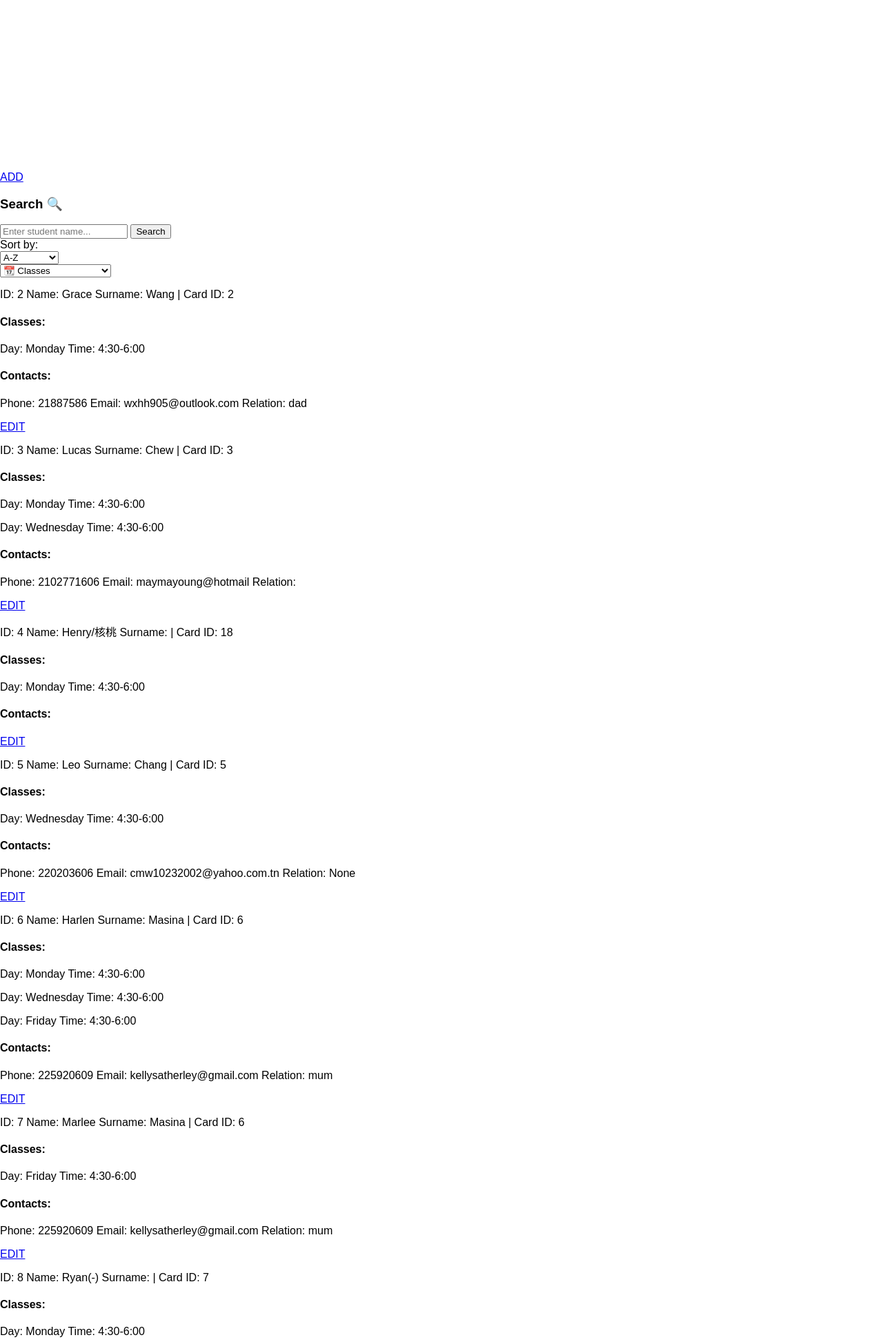
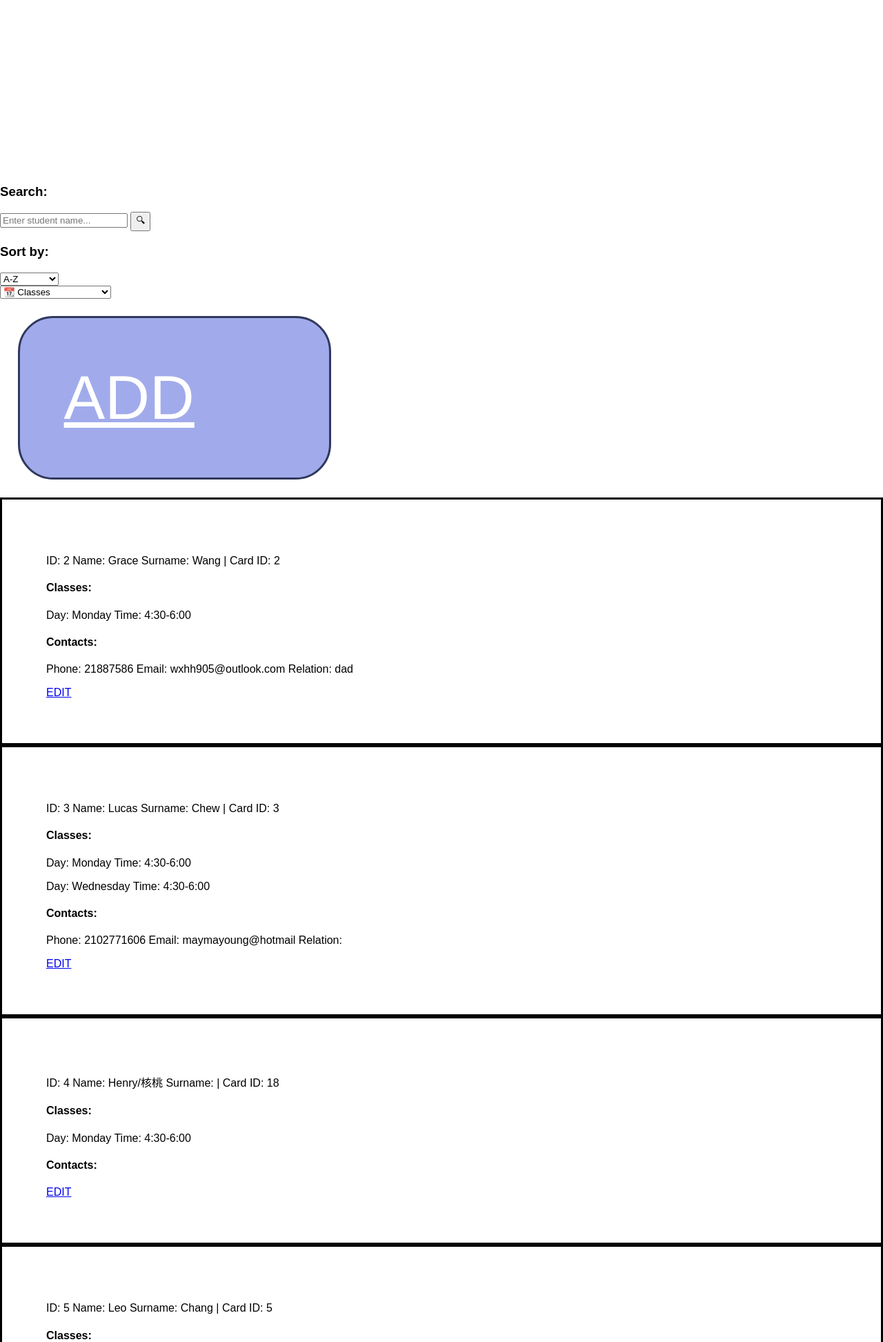
Before and after one commit to Av510/ambition_TKD, a Flask app: page /students in a window 1280 px wide. Shown: the part 520-2465 px from the top of the page at 69% size. Run offline with Flask 3, Linux system fonts and the light colour scheme; data comes from the database, SQL or seed files in the repository.

Commit message:
Refactor student page layout and styles

```diff
--- a/attendance_tracker/Templates/studentpage.html
+++ b/attendance_tracker/Templates/studentpage.html
@@ -8,11 +8,13 @@ Students
 
 <link rel="stylesheet" href="{{ url_for('static', filename='studentpage.css') }}">
 
-    <a href="{{ url_for('add_student', og_page=request.full_path)}}">ADD</a>
-
     <main>
 
-            <h3> Search 🔍 </h3>
+        <div class="controls">
+
+          <section class="search-section">
+
+            <h3> Search:</h3>
 
             <form method = "GET" action = "{{ url_for('search_student') }}" >
 
@@ -20,7 +22,7 @@ Students
 
               <input type = "text" name ="user_search" placeholder="Enter student name...">
               <button type="submit">
-                      Search
+                      🔍︎
               </button>
             </form>
 
@@ -29,8 +31,11 @@ Students
                 <p>make sure to check your spelling and search text only</p>
             {% endif %}
 
+          </section>
 
-            Sort by:
+          <section class="sort-section">
+
+            <h3>Sort by:</h3>
             <form method="GET" action="{{ url_for('sorted_student') }}">
                     <select name="alphabetical" onchange="this.form.submit()">
                           <option value="" disabled selected> A-Z </option>
@@ -58,10 +63,14 @@ Students
                     </select>
 
             </form>
+          </section>
 
+        </div>
 
+        <a class="add-button" href="{{ url_for('add_student', og_page=request.full_path)}}">ADD</a>
 
             {% for i in student_d %}
+              <div class="student-box">
                 <p> ID: {{student_d[i]["Info"]["student_id"]}} Name: {{student_d[i]["Info"]["first_name"]}}  Surname: {{student_d[i]["Info"]["surname"]}} | Card ID: {{student_d[i]["Info"]["card_id"]}}</p>
 
                 <h4>Classes: </h4>
@@ -74,6 +83,7 @@ Students
                 {% endfor %}
 
                 <a href="{{ url_for('edit_page', student_id=student_d[i]['Info']['student_id'], og_page=request.full_path)}}">EDIT</a>
+              </div>
             {% endfor %}
 
     </main>
```
